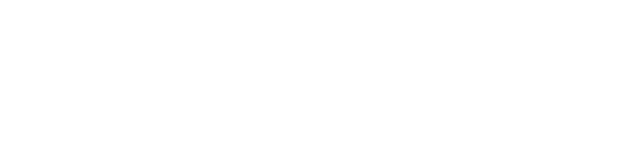
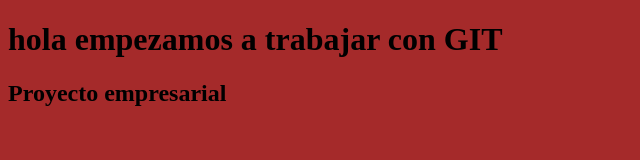
Before and after one commit to Merino8985/Git, a plain HTML site: page index.html in a window 1280 px wide. Shown: the whole page, without its empty margins (0-640 px from the left). Drawn offline with Linux system fonts and the light colour scheme.

Commit message:
parrafo y estilos de fondo

```diff
--- /dev/null
+++ b/CSS/estilos.css
@@ -0,0 +1,3 @@
+body{
+    background-color: brown;
+}
--- a/index.html
+++ b/index.html
@@ -5,8 +5,13 @@
     <meta http-equiv="X-UA-Compatible" content="IE=edge">
     <meta name="viewport" content="width=device-width, initial-scale=1.0">
     <title>Document</title>
+    <link rel="stylesheet" type="text/css" href="CSS/estilos.css">
 </head>
 <body>
 
+
+    <h1>hola empezamos a trabajar con GIT</h1>
+    <H2>Proyecto empresarial</H2>
+
 </body>
 </html>
```
Also changed, not shown: Js/javascript.js (added).
